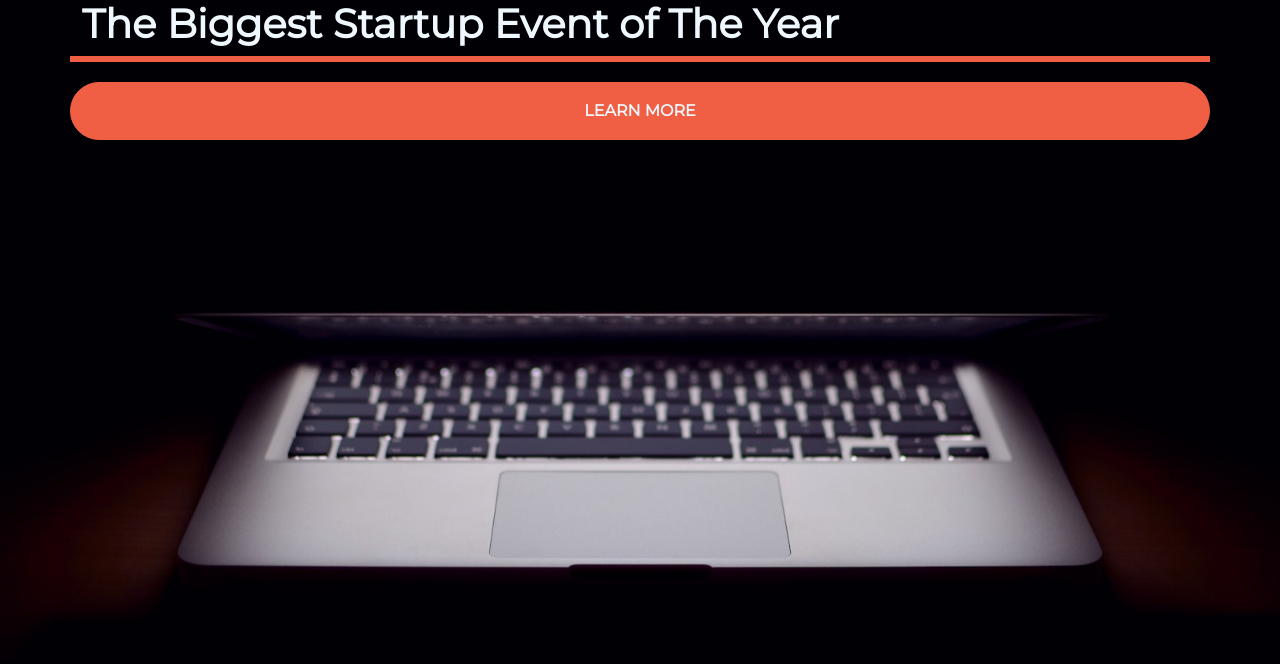
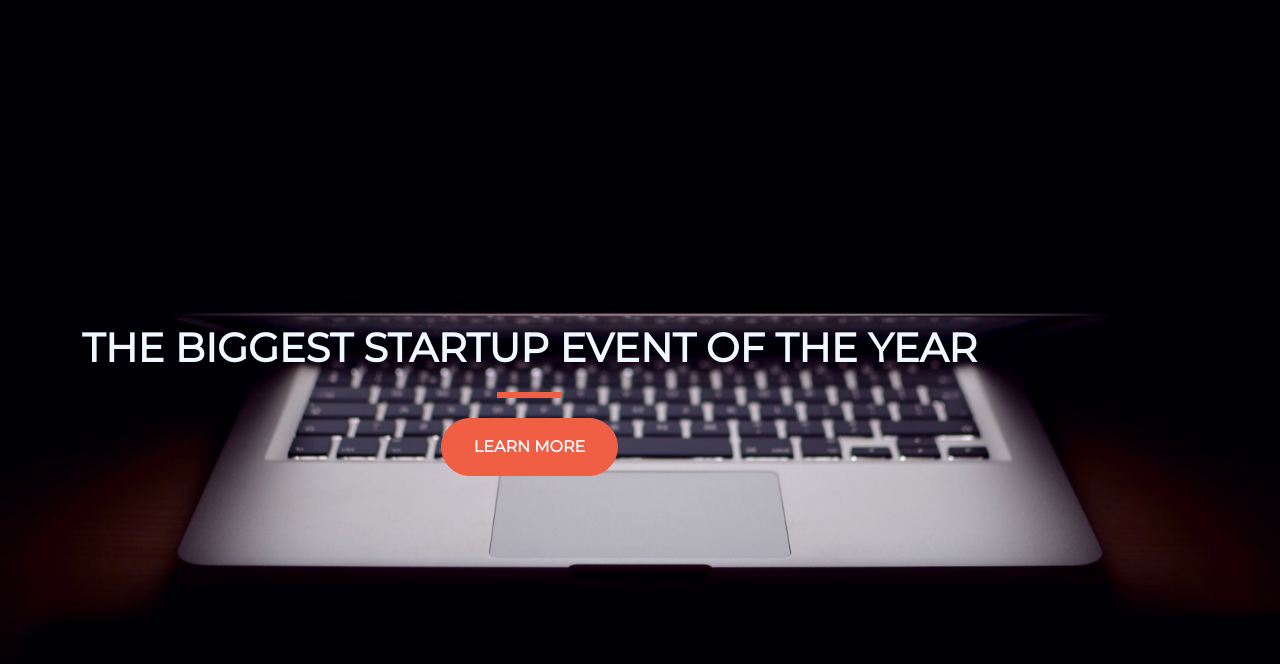
Before and after one commit to badbuddyy/startup-landing-page, a plain HTML site: page index.html in a window 1280 px wide. Drawn offline with nearby package versions, Linux system fonts and the light colour scheme; a small style sheet from the web is missing.

Commit message:
Bootstrap class format and flex format

```diff
--- a/index.html
+++ b/index.html
@@ -13,17 +13,21 @@
     than in my video.  Use whichever style sheet you like best! -->
     <!-- Bootstrap CSS from a CDN. This way you don't have to include the bootstrap file yourself -->
     <!-- CSS only -->
-    <link href="https://cdn.jsdelivr.net/npm/bootstrap@5.3.3/dist/css/bootstrap.min.css" rel="stylesheet" integrity="sha384-4bw+/aepP/YC94hEpVNVgiZdgIC5+VKNBQNGCHeKRQN+PtmoHDEXuppvnDJzQIu9" crossorigin="anonymous">
+    <link href="https://cdn.jsdelivr.net/npm/bootstrap@5.3.3/dist/css/bootstrap.min.css" rel="stylesheet" integrity="sha384-QWTKZyjpPEjISv5WaRU9OFeRpok6YctnYmDr5pNlyT2bRjXh0JMhjY6hW+ALEwIH" crossorigin="anonymous">
 
     <!-- My own stylesheet -->
     <link href="style.css" rel="stylesheet">
   </head>
   <body>
-    <div class="container">
-      <div class="row">
-        <h1><strong>The Biggest Startup Event of The Year</strong> </h1>
+    <div class="container d-flex align-items-center h-100">
+      <div class="Row">
+        <header class="text-center col-12">
+          <h1 class="text-uppercase"><strong>The Biggest Startup Event of The Year</strong> </h1>
+        </header>
+        <section class="text-center col-12">
         <hr>
         <button class="btn btn-primary btn-xl">Learn More</button>
+      </section>
       </div>
     </div>
   </body>
```
Also changed, not shown: style.css (line endings or trailing spaces).
